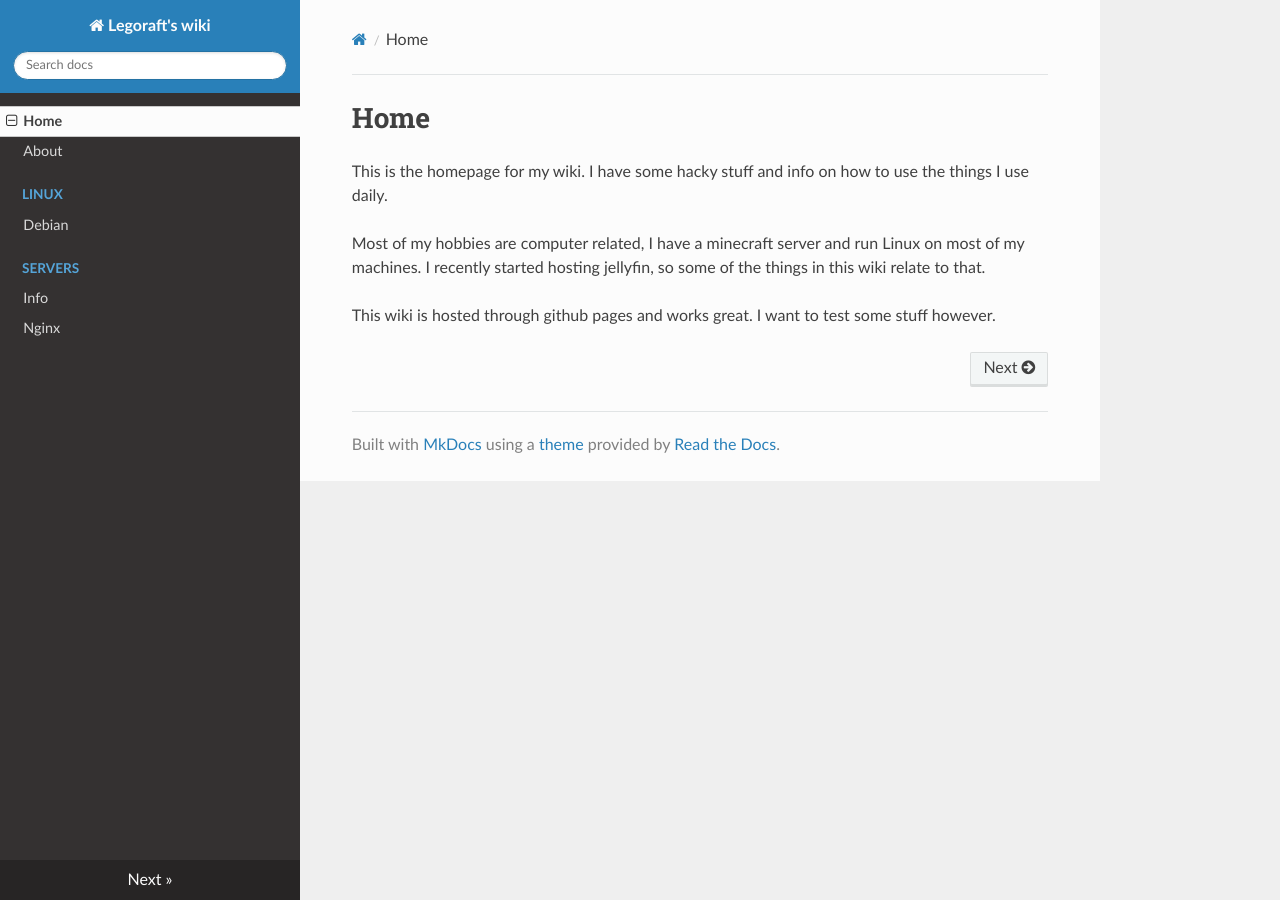
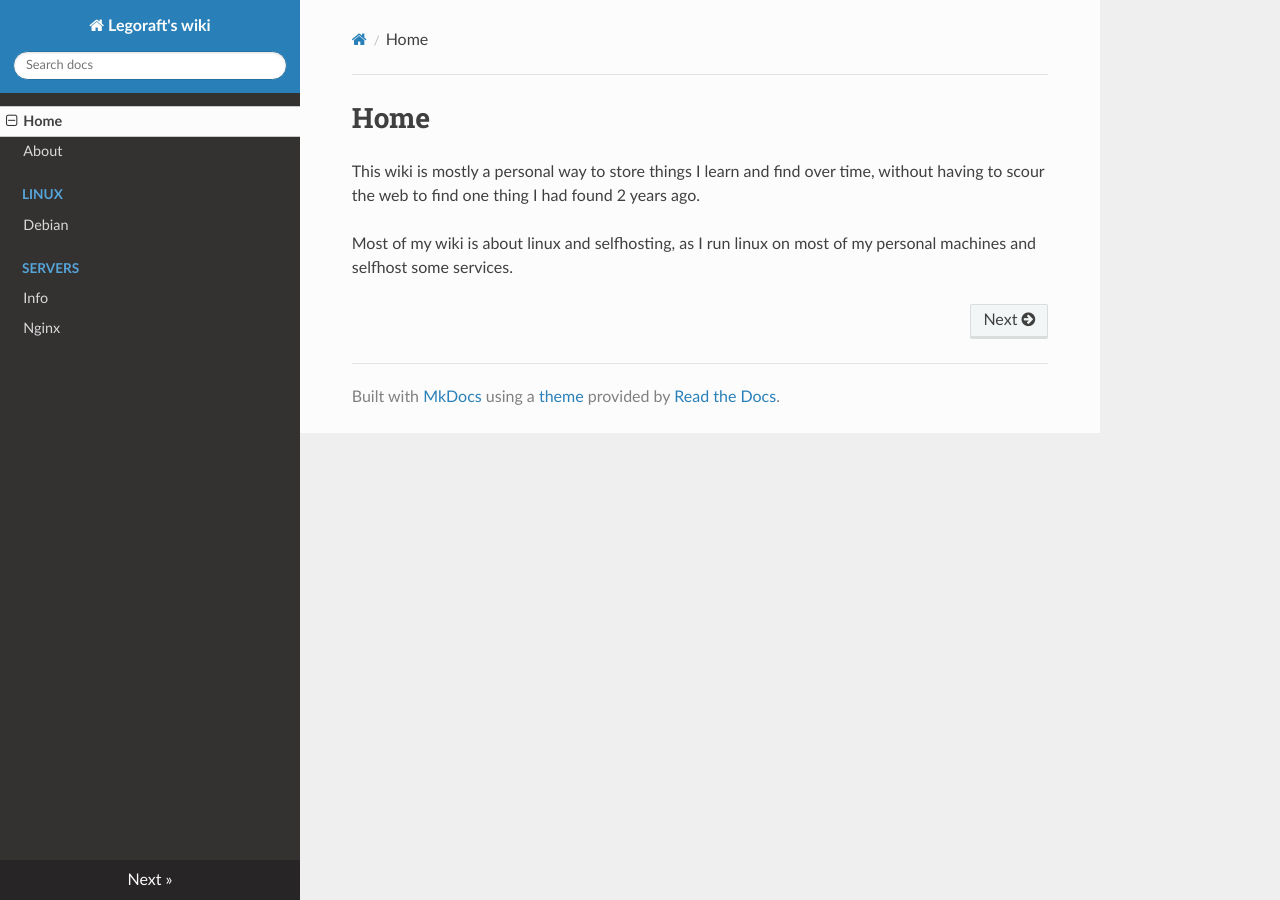
Before and after one commit to legoraft/wiki, an MkDocs documentation site: the page built from docs/index.md, in a window 1280 px wide. Built offline with MkDocs 1.6.1, drawn with Linux system fonts in a browser that asks for light colours; nearby versions of some CDN libraries.

Commit message:
Made home and about pages a bit better

```diff
--- a/docs/index.md
+++ b/docs/index.md
@@ -1,7 +1,5 @@
 # Home
 
-This is the homepage for my wiki. I have some hacky stuff and info on how to use the things I use daily.
+This wiki is mostly a personal way to store things I learn and find over time, without having to scour the web to find one thing I had found 2 years ago.
 
-Most of my hobbies are computer related, I have a minecraft server and run Linux on most of my machines. I recently started hosting jellyfin, so some of the things in this wiki relate to that.
-
-This wiki is hosted through github pages and works great. I want to test some stuff however.
+Most of my wiki is about linux and selfhosting, as I run linux on most of my personal machines and selfhost some services.
```
Also changed, not shown: docs/about.md (+4 -1 lines), docs/servers/info.md (+1 -1 lines).
